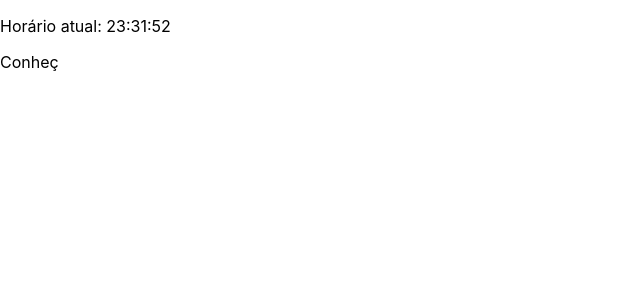
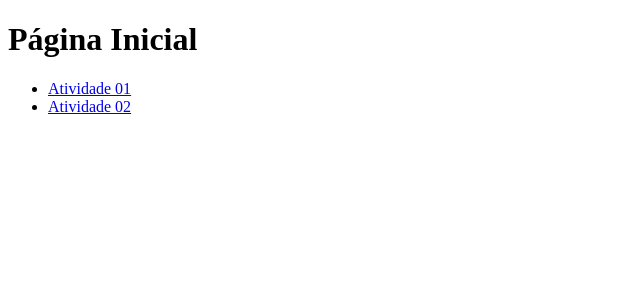
Before and after one commit to Luis4Felipe/React, a React (Create React App) app: page / in a window 1280 px wide. Shown: the top 300 px of the page, without its empty margins (0-640 px from the left). Built offline with nearby package versions, Linux system fonts and the light colour scheme.

Commit message:
Add files via upload

```diff
--- a/package.json
+++ b/package.json
@@ -8,6 +8,7 @@
     "@testing-library/user-event": "^13.5.0",
     "react": "^18.3.1",
     "react-dom": "^18.3.1",
+    "react-router-dom": "^6.23.0",
     "react-scripts": "5.0.1",
     "web-vitals": "^2.1.4"
   },
--- a/src/App.js
+++ b/src/App.js
@@ -1,18 +1,10 @@
 import React from 'react';
-import Relogio from './Relogio.js';
-import Letreiro from './Letreiro.js';
+import minhasRotas from './minhasRotas';
 
 function App() {
   return (
     <div className="App">
-      <Relogio />{
-
-      }
-
-      <Letreiro />{
-
-      }
-
+      <minhasRotas />
     </div>
   );
 }
--- /dev/null
+++ b/src/Atv1.js
@@ -0,0 +1,17 @@
+import React from 'react';
+import { Link } from 'react-router-dom';
+import Relogio from './Relogio';
+import Letreiro from './Letreiro';
+
+
+export default function Atv1() {
+  return (
+    <>
+        <h1>Atv 1</h1>
+        <Relogio />
+        <Letreiro />
+        <Link to="/">Voltar</Link>
+
+    </>
+  );
+}
--- /dev/null
+++ b/src/Atv2.js
@@ -0,0 +1,7 @@
+import { useSate} from 'react';
+
+export default function Atv2() {
+  return (
+    <h1>Atv 2</h1>
+  );
+}
--- /dev/null
+++ b/src/Home.js
@@ -0,0 +1,22 @@
+import React from 'react';
+import { Link } from 'react-router-dom';
+
+const Home = () =>{
+    return(
+        <div>
+            <h1>Página Inicial</h1>
+            <nav>
+                <ul>
+                    <li>
+                        <Link to="/Atv1">Atividade 01</Link>
+                    </li>
+                    <li>
+                        <Link to="/Atv2">Atividade 02</Link>
+                    </li>
+                </ul>
+            </nav>
+        </div>
+    );
+}
+
+export default Home;
--- a/src/Relogio.js
+++ b/src/Relogio.js
@@ -1,6 +1,7 @@
 import React, { useState, useEffect } from 'react';
 
-function App() {
+
+function Relogio() {
   const [horarioAtual, setHorarioAtual] = useState('');
 
   useEffect(() => {
@@ -31,4 +32,4 @@ function App() {
   );
 }
 
-export default App;
+export default Relogio;
--- a/src/index.js
+++ b/src/index.js
@@ -1,17 +1,9 @@
 import React from 'react';
 import ReactDOM from 'react-dom/client';
-import './index.css';
-import App from './App';
-import reportWebVitals from './reportWebVitals';
+import MinhasRotas from './minhasRotas';
+
 
 const root = ReactDOM.createRoot(document.getElementById('root'));
 root.render(
-  <React.StrictMode>
-    <App />
-  </React.StrictMode>
+  <MinhasRotas />
 );
-
-// If you want to start measuring performance in your app, pass a function
-// to log results (for example: reportWebVitals(console.log))
-// or send to an analytics endpoint. Learn more: https://bit.ly/CRA-vitals
-reportWebVitals();
--- /dev/null
+++ b/src/minhasRotas.js
@@ -0,0 +1,18 @@
+import { BrowserRouter, Route, Routes } from 'react-router-dom';
+
+import Home from "./Home";
+import Atv1 from "./Atv1";
+import Atv2 from "./Atv2";
+
+
+export default function minhasRotas(){
+    return (
+        <BrowserRouter>
+        <Routes>
+            <Route path="/" element={<Home />} />
+            <Route path="/atv1" element={<Atv1 />} />
+            <Route path="/atv2" element={<Atv2 />} />
+        </Routes>
+        </BrowserRouter>
+    );
+}
```
Also changed, not shown: 1 other file (tests, documents, lock files or other folders).
